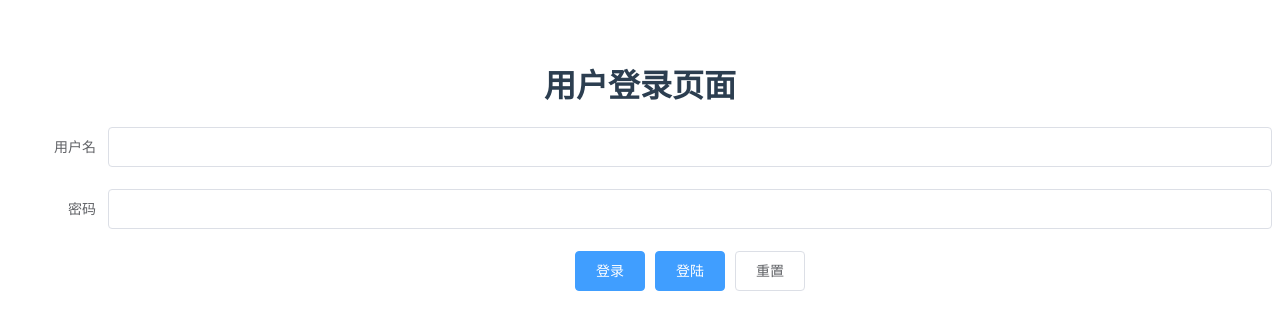
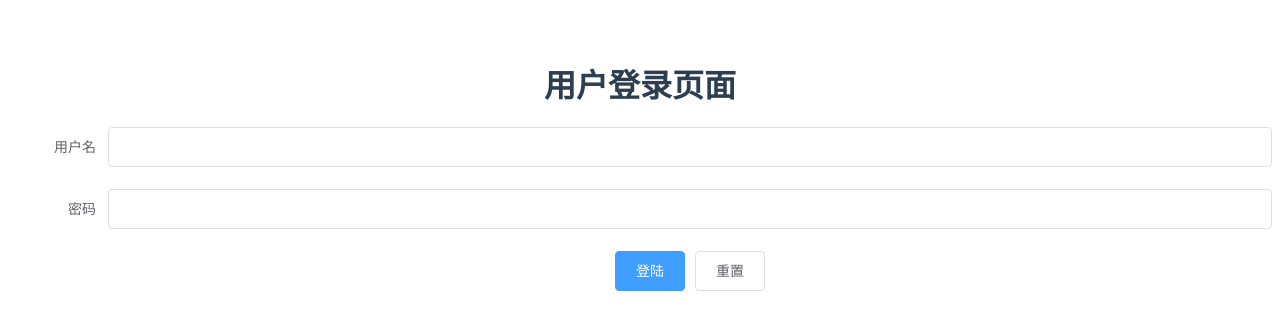
Before and after one commit to KYD258/travelproject-vue, a Vue app: page /#/userLogin in a window 1280 px wide. Shown: the top 330 px of the page. Built offline with nearby package versions, Linux system fonts and the light colour scheme.

Commit message:
userIndex修改2

```diff
--- a/src/components/userLogin.vue
+++ b/src/components/userLogin.vue
@@ -9,7 +9,6 @@
         <el-input type="password" v-model="user.password" autocomplete="off"></el-input>
       </el-form-item>
       <el-form-item>
-        <el-button type="primary" @click="submitForm('user')">登录</el-button>
         <el-button type="primary" @click="submitForm('user')">登陆</el-button>
         <el-button @click="resetForm('user')">重置</el-button>
       </el-form-item>
```
